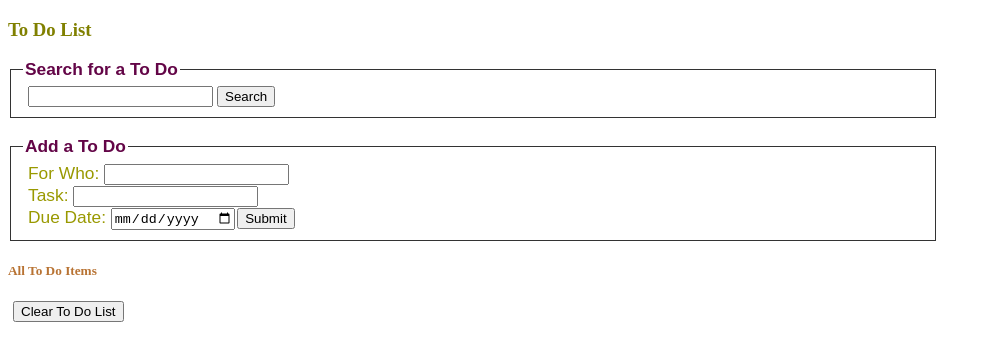
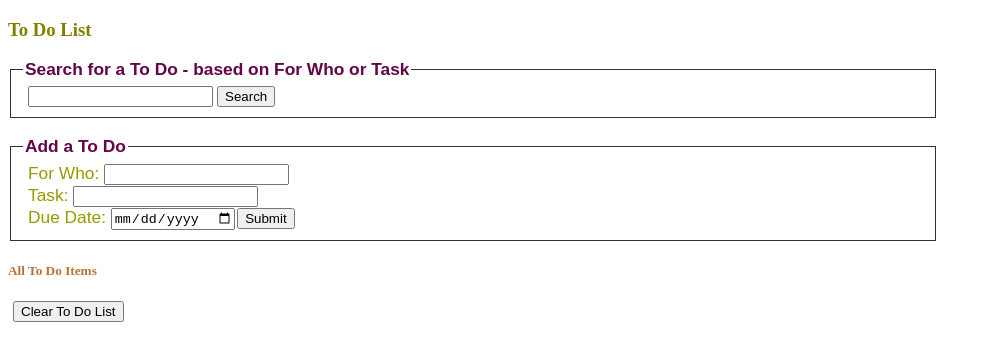
Before and after one commit to kimlew/nodejs_todo_list, a website: page index.html in a window 1280 px wide. Shown: the whole page, without its empty margins (0-991 px from the left). Drawn offline with Linux system fonts and the light colour scheme; no server answers.

Commit message:
Added: - based on For Who or Task

```diff
--- a/index.html
+++ b/index.html
@@ -15,7 +15,7 @@
     <div id="forms">
 
       <fieldset>
-        <legend><b>Search for a To Do</b></legend>
+        <legend><b>Search for a To Do - based on For Who or Task</b></legend>
         <form action="/" method="post" id="searchForm">
             <input type="search" id="searchTerm" name="searchTerm" default="Search term">
             <input type="button" id="searchButton" value="Search">
```
